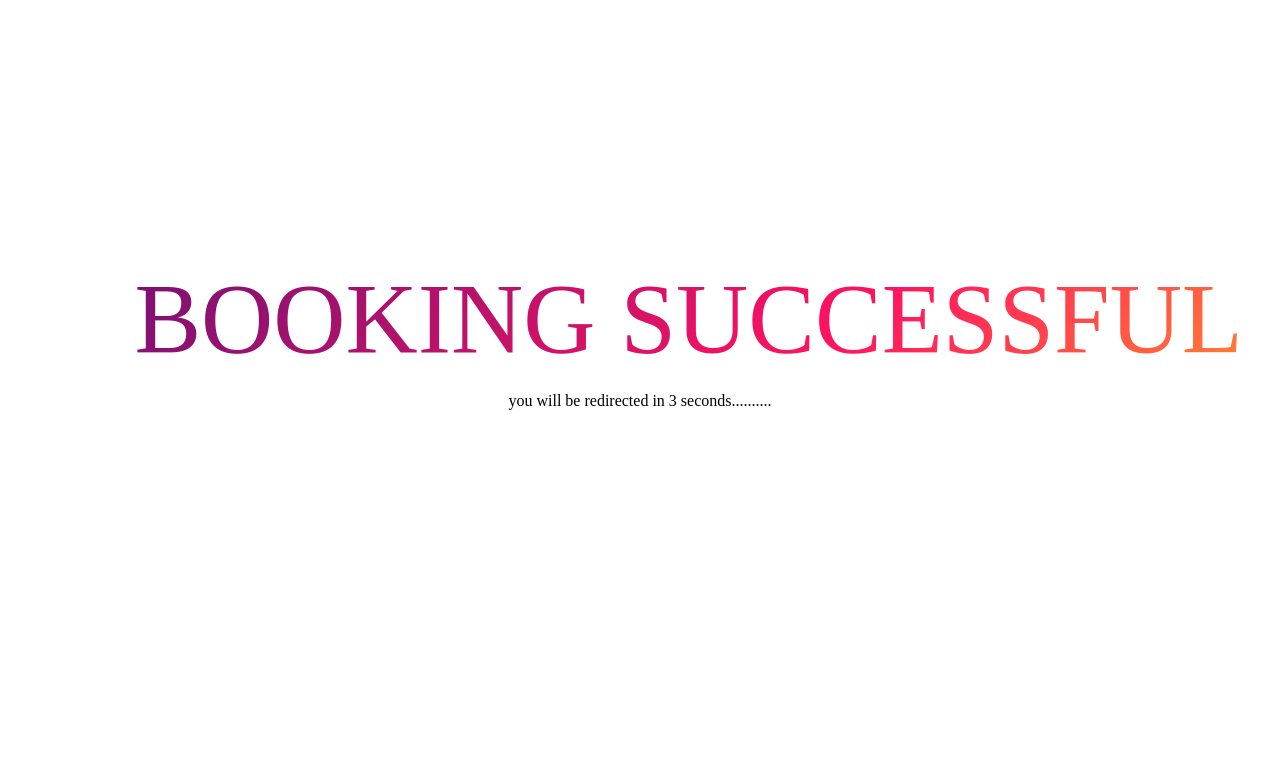
After one commit to adonisrods/court-booking, a Django app: page /booked/1/ in a window 1280 px wide. The commit adds this page. Shown: the top 783 px of the page. Run offline with Django 4.2, Linux system fonts and the light colour scheme; parts of the project's set-up code (start-up, migrations or seed data) failed here and were passed over.

Commit message:
before diwali

```diff
--- a/accounts/views.py
+++ b/accounts/views.py
@@ -183,24 +183,31 @@ def bookingconfirm(request,phone,id):
         # headers = {}
 
         # response = requests.request("POST", url, headers=headers, data=payload)
-        account_sid ='AC185bf5a96805805d856a9361b586bb5f'
-        auth_token ='449fa052023cef80aa7a4e78d75861ee'
-        client = Client(account_sid, auth_token)
+        try:
+            account_sid ='AC185bf5a96805805d856a9361b586bb5f'
+            auth_token ='449fa052023cef80aa7a4e78d75861ee'
+            client = Client(account_sid, auth_token)
 
-        message = client.messages.create(
-                                    body='Hi '+ p.username +' you have booked '+f.ground_name + ' at '+ f.slot_time +' on ' + str(f.date) + '. Thankyou ',
-                                    from_='+1 205 691 3855',
-                                    to='+918625877270'
-                                    )
-        messages.info(request, 'Booking Successfull!')
-        print(message.sid)
-
+            message = client.messages.create(
+                                        body='Hi '+ p.username +' you have booked '+f.ground_name + ' at '+ f.slot_time +' on ' + str(f.date) + '. Thankyou ',
+                                        from_='+1 205 691 3855',
+                                        to='+918625877270'
+                                        )
+            messages.info(request, 'Booking Successfull!')
+            print(message.sid)
+        except Exception as e:
+            return redirect('booked',phone)
 
         return redirect('dashbord',phone)
     f=booking_info.objects.get(id=id)
     p=User.objects.get(phone_number=phone)
     context={"booking_info": f ,"user_info":p}
     return render(request,'accounts/bookingconfirm.html',context)
+
+def booked(request,phone):
+    context={'phone':phone}
+    return render(request,'accounts/booked.html',context)
+
 
 def cancelconfirm(request,phone,id):
     try:
--- a/formbooking/urls.py
+++ b/formbooking/urls.py
@@ -24,5 +24,6 @@ urlpatterns = [
     re_path(r'^dashbord/(?P<phone>\d+)/',dashbord, name="dashbord"),
     re_path(r'^booking/(?P<phone>\d+)/(?P<ground_name>\D+)/(?P<date>\d+)/',booking,name="booking"),
     re_path(r'^bookingconfirm/(?P<phone>\d+)/(?P<id>\d+)/',bookingconfirm,name="bookingconfirm"),
-    re_path(r'^cancelconfirm/(?P<phone>\d+)/(?P<id>\d+)/',cancelconfirm,name="cancelconfirm")
+    re_path(r'^cancelconfirm/(?P<phone>\d+)/(?P<id>\d+)/',cancelconfirm,name="cancelconfirm"),
+    re_path(r'^booked/(?P<phone>\d+)/',booked,name="booked")
 ]
--- /dev/null
+++ b/templates/accounts/booked.html
@@ -0,0 +1,48 @@
+<html>
+    <head>
+        <meta http-equiv="refresh" content="3;url=/dashbord/{{phone}}" />
+    </head>
+    <style>
+        .animate-charcter
+{
+   text-transform: uppercase;
+  background-image: linear-gradient(
+    -225deg,
+    #231557 0%,
+    #44107a 29%,
+    #ff1361 67%,
+    #fff800 100%
+  );
+  padding-top: 20%;
+  padding-left: 10%;
+  background-size: auto auto;
+  background-clip: border-box;
+  background-size: 200% auto;
+  color: #fff;
+  background-clip: text;
+  text-fill-color: transparent;
+  -webkit-background-clip: text;
+  -webkit-text-fill-color: transparent;
+  animation: textclip 2s linear infinite;
+  display: inline-block;
+      font-size: 100px;
+}
+
+@keyframes textclip {
+  to {
+    background-position: 200% center;
+  }
+}
+
+    </style>
+    <body>
+        <div class="container" style="justify-content: center;">
+            <div class="row">
+              <div class="col-md-12 text-center">
+                <h7 class="animate-charcter" > Booking Successful</h7>
+              </div>
+            </div>
+            <p style="text-align:center">you will be redirected in 3 seconds.......... </p>
+          </div>
+    </body>
+</html>
--- a/templates/accounts/login.html
+++ b/templates/accounts/login.html
@@ -71,11 +71,13 @@
       <div class="row gx-lg-5 align-items-center mb-5">
         <div class="col-lg-6 mb-5 mb-lg-0" style="z-index: 10">
           <h1 class="my-5 display-9 fw-bold ls-tight" style="color: hsl(218, 81%, 95%)">
-            Looking to book Futsal grounds in Goa? Your search ends here!   <br />
+            Would you like to book Futsal Grounds in Goa?<br> Find out more here!   <br />
             <span style="color: hsl(218, 81%, 75%)"></span>
           </h1>
           <p class="mb-5 opacity-70" style="color: hsl(218, 81%, 85%)">
-            <h3 style="color: hsl(218, 81%, 85%)">Book Futsal Turfs Now</h3>
+            <h3 style="color: hsl(218, 81%, 85%)">Check out Futsal Turfs Now.</h3>
+          <h3 style="color: hsl(218, 81%, 85%)">Simpliz Turf is already onboard..</h3>
+
         </div>
         <!-- <script language="JavaScript">
           function showInput() {
```
Also changed, not shown: templates/accounts/booking.html (+30 -9 lines), templates/accounts/bookingconfirm.html (+8 -6 lines), templates/accounts/dashbord.html (+7 -6 lines), templates/accounts/verifyotp.html (+5 -3 lines), db.sqlite3.
